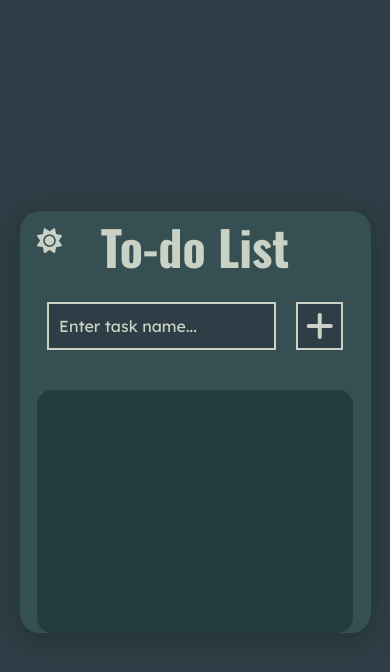
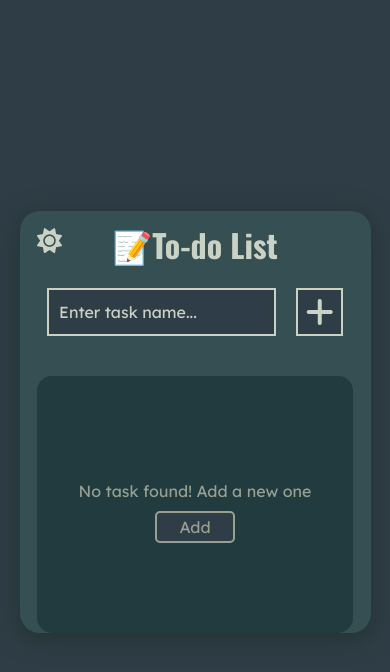
Before and after one commit to ThengggTapCode/js-todolist-webapp, a plain HTML site: page index.html in a window 390 px wide. Both pictures are taken after a click on the icon 49 px from the left and 241 px from the top of the page. Drawn offline with nearby package versions, Linux system fonts and the light colour scheme.

Commit message:
added empty task message, fixed title tag for mobile

```diff
--- a/css/responsive.css
+++ b/css/responsive.css
@@ -6,11 +6,15 @@
     ul.empty-list {
         padding: 0 40px;
     }
-    #empty-input-noti {
-        font-size: 0.8em;
-    }
     li p {
         max-width: 75%;
+    }
+    #empty-list-msg {
+        width: 90%;
+        gap: 15px;
+        display: flex;
+        flex-direction: column;
+        text-align: center;
     }
 }
 /* tablets & larger phones */
@@ -44,6 +48,10 @@
     li p {
         max-width: 65%;
     }
+    #empty-list-msg button {
+        width: 5em;
+        height: 2em;
+    }
 }
 /* regular/smaller phones */
 @media screen and (max-width: 479px){
@@ -54,6 +62,10 @@
         width: 30px;
         height: 30px;
         font-size: 25px;
+    }
+    h1 {
+        font-size: 1em;
+        margin-top: 10px;
     }
     .form {
         padding: 0 10px;
@@ -94,4 +106,11 @@
     li p {
         max-width: 90%;
     }
+    #empty-list-msg {
+        font-size: 0.5em;
+        gap: 10px;
+    }
+    ::-webkit-scrollbar {
+        width: 7px;
+    }
 }
--- a/css/style.css
+++ b/css/style.css
@@ -61,6 +61,7 @@ button {
     width: 2em;
     height: 2em;
     font-size: 1em;
+    transition: 0.2s background-color, color;
 }
 ul {
     width: 70%;
@@ -116,3 +117,16 @@ li p, ul p {
     overflow: hidden;
     text-overflow: ellipsis;
 }
+#empty-list-msg {
+    font-size: 25px;
+    width: 500px;
+    height: 200px;
+    display: flex;
+    justify-content: center;
+    align-items: center;
+    gap: 20px;
+}
+#empty-list-msg button {
+    width: 4em;
+    border-radius: 5px;
+}
--- a/css/uitheme.css
+++ b/css/uitheme.css
@@ -43,7 +43,10 @@ button:hover {
 li i.fa-circle:hover, li i.fa-circle-check:hover, li i.fa-pencil:hover, li i.fa-trash:hover {
     color: rgba(208, 209, 221, 1);
 }
-
+#empty-list-msg * {
+    color: rgba(122, 125, 156, 1);
+    border-color: rgba(122, 125, 156, 1);
+}
 /* LIGHT MODE SCROLLBAR */
 
 ::-webkit-scrollbar {
@@ -88,6 +91,10 @@ li i.fa-circle:hover, li i.fa-circle-check:hover, li i.fa-pencil:hover, li i.fa-
 .dark-mode li i {
     color: rgba(202, 210, 197, 1);
 }
+.dark-mode button:hover {
+    background-color: rgba(27, 42, 50, 1);
+    color: rgba(182, 190, 177, 1);
+}
 .dark-mode .ui-switch:hover {
     background-color: rgba(33, 59, 62, 1);
 }
@@ -95,7 +102,12 @@ li i.fa-circle:hover, li i.fa-circle-check:hover, li i.fa-pencil:hover, li i.fa-
     color: rgba(182, 190, 177, 1);
 }
 
-/* SCROLL BAR */
+.dark-mode #empty-list-msg, .dark-mode #empty-list-msg button {
+    color: rgba(152, 160, 147, 1);
+    border-color: rgba(152, 160, 147, 1);
+}
+
+/* DARK MODE SCROLLBAR */
 
 .dark-mode ::-webkit-scrollbar {
     background-color: rgba(202, 210, 197, 1);
--- a/index.html
+++ b/index.html
@@ -20,12 +20,12 @@
         </section>
 
         <!-- title -->
-        <h1>To-do List</h1>
+        <h1>&#x1F4DD;To-do List</h1>
 
         <!-- get and add task -->
         <section class="form">
             <input type="text" id="input" autocomplete="off" placeholder="Enter task name...">
-            <button id="addTask"><i class="fa-solid fa-plus" onclick="addNewTask()"></i></button>
+            <button id="addTask"><i class="fa-solid fa-plus" onclick="addNewTask()" title="Add new task"></i></button>
         </section>
         <!-- display and store task -->
         <ul id="task-list">
--- a/main.js
+++ b/main.js
@@ -3,10 +3,47 @@ const input = document.getElementById('input');
 const taskList = document.getElementById('task-list');
 const uiToggle = document.getElementById('ui-toggle');
 let untitledTasks = 0;
+let taskCount = 0;
 uiToggle.setAttribute('title', 'Toggle Dark mode');
 
+const checkTaskCount = () => {
+    // avoid message duplicate
+    const emptyListMsg = document.querySelector('#empty-list-msg');
+    if (emptyListMsg)
+        emptyListMsg.remove();
+
+    if (taskCount === 0) {
+
+        const newDiv = document.createElement('div');
+        const newBtn = document.createElement('button');
+
+        // set inline css prop for tasklist
+        taskList.style.display = 'flex';
+        taskList.style.justifyContent = 'center';
+        taskList.style.alignItems = 'center';
+
+        // set content, attributes for elements
+        newDiv.id = 'empty-list-msg';
+        newDiv.innerText = 'No task found! Add a new one';
+        newBtn.innerText = 'Add';
+        newBtn.setAttribute('title', 'Add new task');
+        newBtn.setAttribute('onclick', 'addNewTask()');
+        // add element to webpage
+        newDiv.appendChild(newBtn);
+        taskList.appendChild(newDiv);
+        return;
+    }
+    // remove message
+    if (emptyListMsg)
+        emptyListMsg.remove();
+    taskList.style.display = 'block';
+    return;
+}
 // add new task
 const addNewTask = () => {
+    taskCount += 1;
+    checkTaskCount();
+    setTaskCount();
     const inputValue = input.value;
 
     // add new task to task list
@@ -107,6 +144,9 @@ taskList.addEventListener('click', (event) => {
 
     // delete task
     if (clickedElement.classList.contains('fa-trash')) {
+        taskCount -= 1;
+        checkTaskCount();
+        setTaskCount();
         clickedElement.parentElement.remove();
         untitledTasks = 0;
         setTaskList();
@@ -170,9 +210,23 @@ if (savedTheme) {
 const setTaskList = () => {
     localStorage.setItem('tasks', taskList.innerHTML);
 }
-
+// set task count to localstorage
+const setTaskCount = () => {
+    localStorage.setItem('taskcount', taskCount);
+    console.log(`Tasks count: ${taskCount}`);
+}
 // show saved task list
 const showTaskList = () => {
-    taskList.innerHTML = localStorage.getItem('tasks');
+    const savedTasks = localStorage.getItem('tasks');
+    if (savedTasks)
+        taskList.innerHTML = savedTasks;
 }
+// get task count from localstorage
+const getTaskCount = () => {
+    const savedCount = localStorage.getItem('taskcount');
+    taskCount = savedCount ? parseInt(savedCount) : 0;
+}
+console.log(`Tasks count: ${taskCount}`);
 showTaskList();
+getTaskCount();
+checkTaskCount();
```
